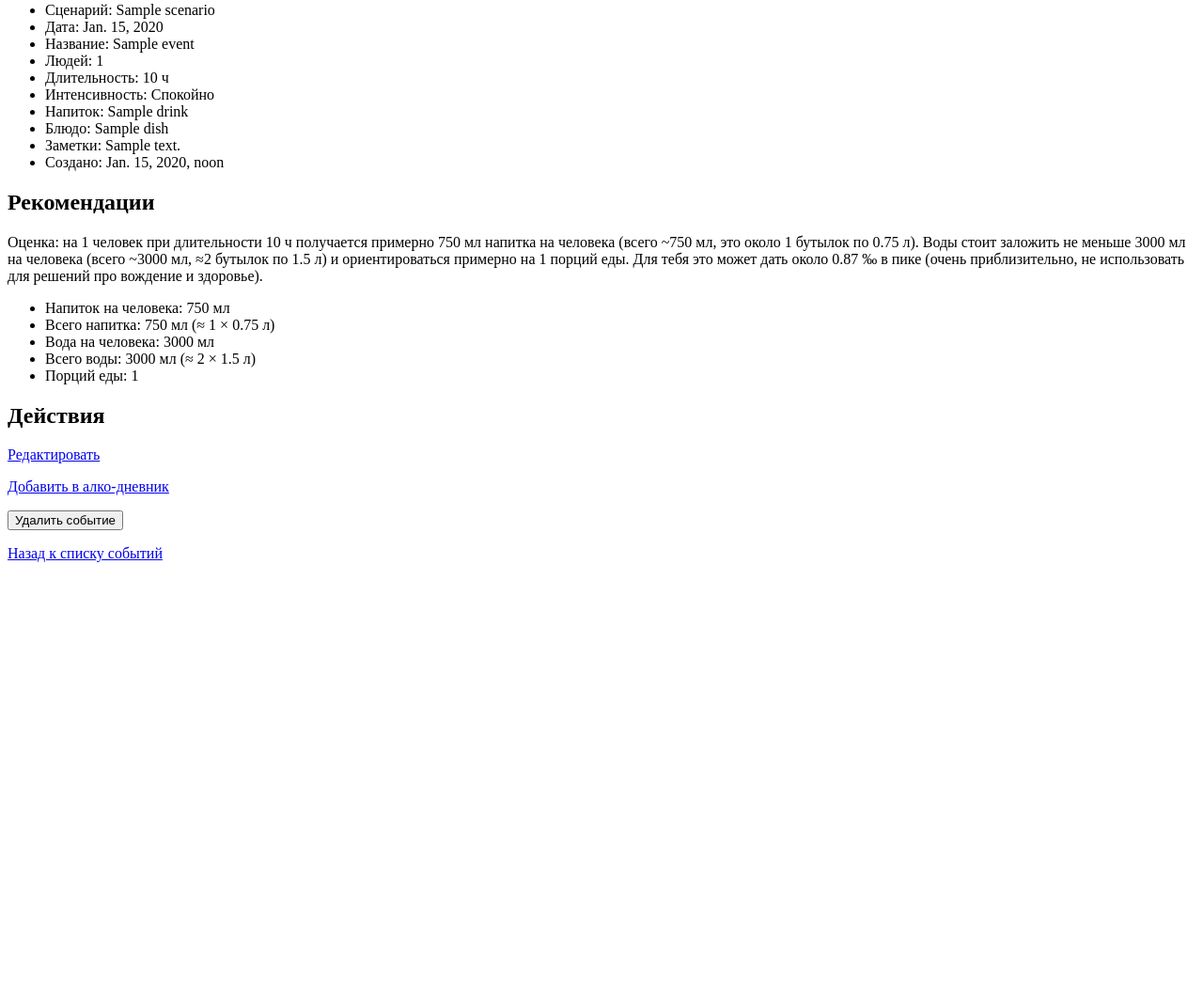
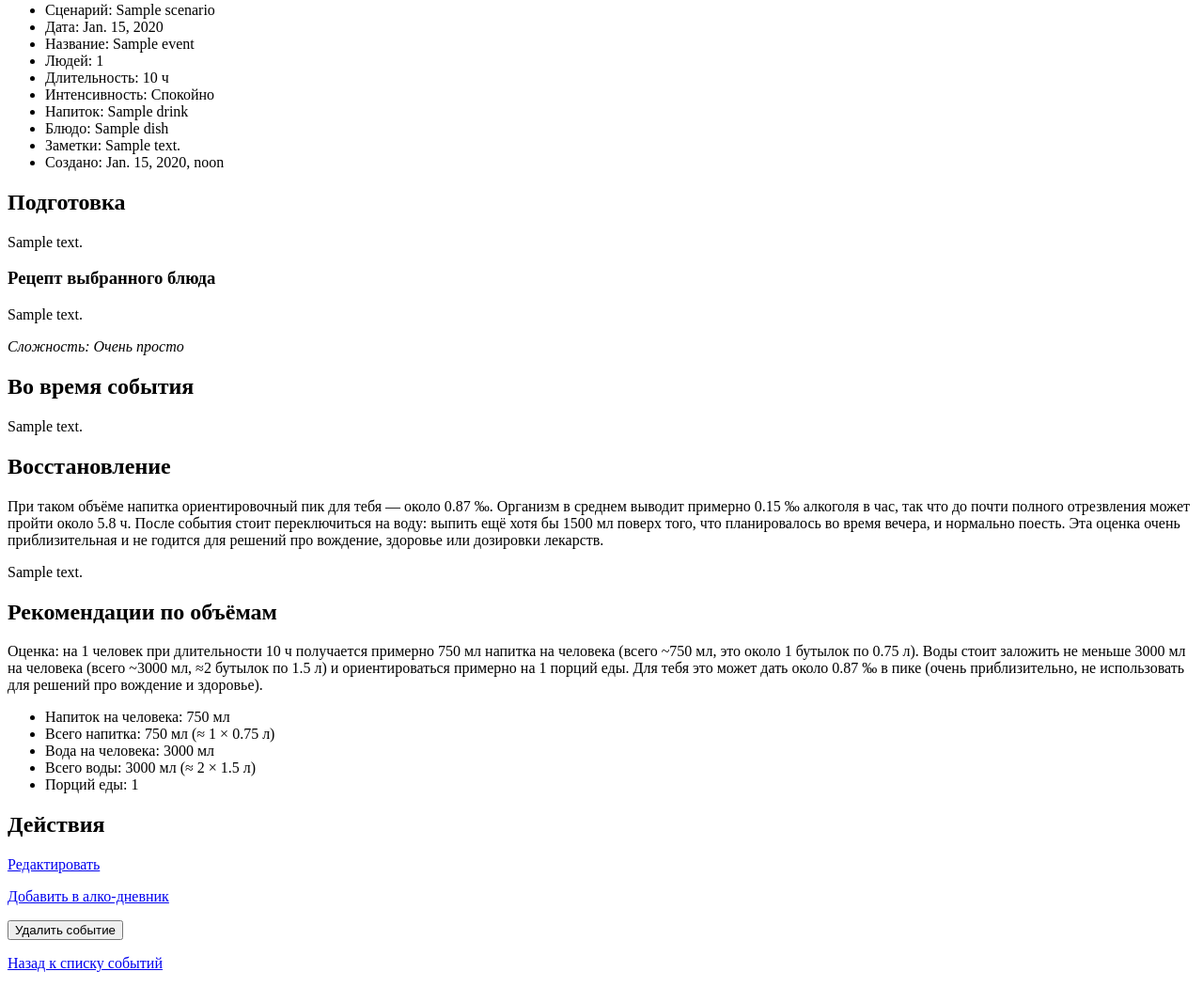
Before and after one commit to va1holl/Alechemy, a Django app: page /events/1/ in a window 1280 px wide. Shown: the part 154-1204 px from the top of the page at 94% size. Before the commit the page ends 752 px from the top, so only its background shows below. Run offline with Django 5.2, Linux system fonts and the light colour scheme; a user stored in the database is signed in; tables that the repository leaves empty hold one stand-in row (values such as "Sample post").

Commit message:
Added a diary to my profile. Added recipes for dishes and a minimal version of the preparation steps.

```diff
--- a/events/models.py
+++ b/events/models.py
@@ -77,13 +77,16 @@ class Dish(models.Model):
     slug = models.SlugField(unique=True)
     name = models.CharField(max_length=100)
     description = models.TextField(blank=True)
+    recipe_text = models.TextField(
+        blank=True,
+        help_text="Короткий рецепт или инструкция для этого блюда.",
+    )
     difficulty = models.CharField(
         max_length=10,
         choices=Difficulty.choices,
         default=Difficulty.EASY,
     )
-    # M2M к Drink внутри того же приложения
-    drinks = models.ManyToManyField("Drink", related_name="dishes", blank=True)
+    drinks = models.ManyToManyField("events.Drink", related_name="dishes", blank=True)
 
     def __str__(self) -> str:
         return self.name
@@ -93,8 +96,23 @@ class Scenario(models.Model):
     slug = models.SlugField(unique=True)
     name = models.CharField(max_length=100)
     description = models.TextField(blank=True)
+
     # какие напитки доступны в этом сценарии
-    drinks = models.ManyToManyField("Drink", related_name="scenarios", blank=True)
+    drinks = models.ManyToManyField("events.Drink", related_name="scenarios", blank=True)
+
+    # НОВОЕ: текст по этапам
+    prep_text = models.TextField(
+        blank=True,
+        help_text="Рекомендации по подготовке: що купити, що підготувати, атмосфера.",
+    )
+    during_text = models.TextField(
+        blank=True,
+        help_text="Що робити під час події: теми розмов, темп пиття, ритм вечора.",
+    )
+    after_text = models.TextField(
+        blank=True,
+        help_text="Відновлення: сон, вода, поїсти, не сідати за кермо тощо.",
+    )
 
     def __str__(self) -> str:
         return self.name
--- a/events/urls.py
+++ b/events/urls.py
@@ -20,6 +20,7 @@ urlpatterns = [
     path("diary/", views.diary_list, name="diary_list"),
     path("diary/add/", views.diary_add, name="diary_add"),
     path("events/<int:event_pk>/diary/add/", views.diary_add, name="diary_add_for_event"),
+    path("diary/<int:pk>/", views.diary_detail, name="diary_detail"),
 
     # ajax-рекомендации
     path(
--- a/events/views.py
+++ b/events/views.py
@@ -1,4 +1,7 @@
+from decimal import ROUND_HALF_UP, Decimal
+
 from django.contrib.auth.decorators import login_required
+from django.db.models import Max
 from django.shortcuts import render, get_object_or_404, redirect
 
 from .models import Scenario, Event, Dish, Drink, AlcoholLog
@@ -230,6 +233,56 @@ def build_recommendations_placeholder(
     }
 
 
+def build_recovery_advice(user, drink, recommendations):
+    """
+    Текст: как отойти после такого объёма алкоголя.
+    Используем оценочный BAC и стандартную скорость выведения.
+    """
+    if not recommendations:
+        return None
+
+    bac = recommendations.get("bac_promille")
+    if not bac:
+        # если не смогли посчитать BAC (нет профиля, веса и т.п.) – ничего умного не скажем
+        return None
+
+    if not isinstance(bac, Decimal):
+        bac = Decimal(str(bac))
+
+    # Очень приблизительная скорость выведения: 0.15 ‰ в час
+    elimination_rate = Decimal("0.15")
+    hours_to_zero = (bac / elimination_rate).quantize(Decimal("0.1"), rounding=ROUND_HALF_UP)
+
+    per_person_water_ml = recommendations.get("per_person_water_ml") or 0
+    try:
+        per_person_water_ml = int(per_person_water_ml)
+    except (TypeError, ValueError):
+        per_person_water_ml = 0
+
+    extra_water_ml = max(0, int(per_person_water_ml * 0.5))  # +50% к базовой воде
+
+    text = (
+        f"При таком объёме напитка ориентировочный пик для тебя — около {bac} ‰. "
+        f"Организм в среднем выводит примерно 0.15 ‰ алкоголя в час, так что до почти полного "
+        f"отрезвления может пройти около {hours_to_zero} ч. "
+    )
+
+    if extra_water_ml > 0:
+        text += (
+            f"После события стоит переключиться на воду: выпить ещё хотя бы {extra_water_ml} мл "
+            f"поверх того, что планировалось во время вечера, и нормально поесть."
+        )
+    else:
+        text += "После события стоит переключиться на воду и нормальную еду."
+
+    text += (
+        " Эта оценка очень приблизительная и не годится для решений про вождение, "
+        "здоровье или дозировки лекарств."
+    )
+
+    return text
+
+
 @login_required
 def event_create_from_scenario(request, slug):
     """
@@ -360,18 +413,21 @@ def event_detail(request, pk):
     event = get_object_or_404(Event, pk=pk, user=request.user)
     scenario = event.scenario
 
-    # если нет напитка или блюда – просто покажем инфу без расчётов
-    recommendations = None
-    if event.drink and event.dish:
-        recommendations = build_recommendations_placeholder(
-            request.user,
-            scenario,
-            event.drink,
-            event.dish,
-            people_count=event.people_count,
-            duration_hours=event.duration_hours,
-            intensity=event.intensity,
-        )
+    recommendations = build_recommendations_placeholder(
+        user=request.user,
+        scenario=scenario,
+        drink=event.drink,
+        dish=event.dish,
+        people_count=event.people_count,
+        duration_hours=event.duration_hours,
+        intensity=event.intensity,
+    )
+
+    recovery_advice = build_recovery_advice(
+        user=request.user,
+        drink=event.drink,
+        recommendations=recommendations,
+    )
 
     return render(
         request,
@@ -380,6 +436,7 @@ def event_detail(request, pk):
             "event": event,
             "scenario": scenario,
             "recommendations": recommendations,
+            "recovery_advice": recovery_advice,
         },
     )
 
@@ -433,6 +490,17 @@ def diary_list(request):
         {"logs": logs},
     )
 
+@login_required
+def diary_detail(request, pk):
+    log = get_object_or_404(AlcoholLog, pk=pk, user=request.user)
+    return render(
+        request,
+        "events/diary_detail.html",
+        {
+            "log": log,
+        },
+    )
+
 
 @login_required
 def diary_add(request, event_pk=None):
@@ -464,3 +532,19 @@ def diary_add(request, event_pk=None):
         "events/diary_add.html",
         {"form": form, "event": event},
     )
+
+
+def get_diary_stats_for_user(user):
+    qs = AlcoholLog.objects.filter(user=user)
+
+    if not qs.exists():
+        return None
+
+    last_log = qs.order_by("-taken_at").first()
+    max_bac = qs.aggregate(Max("bac_estimate"))["bac_estimate__max"]
+
+    return {
+        "count": qs.count(),
+        "max_bac": max_bac,
+        "last_log": last_log,
+    }
--- a/templates/events/event_detail.html
+++ b/templates/events/event_detail.html
@@ -27,8 +27,53 @@
     <li>Создано: {{ event.created_at }}</li>
   </ul>
 
+  <h2>Подготовка</h2>
+  <section>
+    {% if scenario.prep_text %}
+      <p>{{ scenario.prep_text }}</p>
+    {% elif scenario.description %}
+      <p>{{ scenario.description }}</p>
+    {% else %}
+      <p>Для этого сценария пока нет общего описания подготовки.</p>
+    {% endif %}
+
+    {% if event.dish %}
+      <h3>Рецепт выбранного блюда</h3>
+      {% if event.dish.recipe_text %}
+        <p>{{ event.dish.recipe_text }}</p>
+      {% elif event.dish.description %}
+        <p>{{ event.dish.description }}</p>
+      {% else %}
+        <p>Для этого блюда пока нет подробного рецепта.</p>
+      {% endif %}
+      <p><em>Сложность: {{ event.dish.get_difficulty_display }}</em></p>
+    {% endif %}
+  </section>
+
+  {% if scenario.during_text %}
+    <h2>Во время события</h2>
+    <section>
+      <p>{{ scenario.during_text }}</p>
+    </section>
+  {% endif %}
+
+  <h2>Восстановление</h2>
+  <section>
+    {% if recovery_advice %}
+      <p>{{ recovery_advice }}</p>
+    {% endif %}
+
+    {% if scenario.after_text %}
+      <p>{{ scenario.after_text }}</p>
+    {% endif %}
+
+    {% if not recovery_advice and not scenario.after_text %}
+      <p>Рекомендации по восстановлению для этого сценария пока не заданы.</p>
+    {% endif %}
+  </section>
+
   {% if recommendations %}
-    <h2>Рекомендации</h2>
+    <h2>Рекомендации по объёмам</h2>
 
     <div id="recommendations-block"
          data-scenario-id="{{ scenario.id }}"
```
Also changed, not shown: pages/views.py (+7 -5 lines), templates/events/diary_detail.html (added, +36 -0 lines), templates/events/diary_list.html (+8 -2 lines), templates/events/scenario_detail.html (+26 -6 lines), templates/pages/profile.html (+27 -0 lines).
